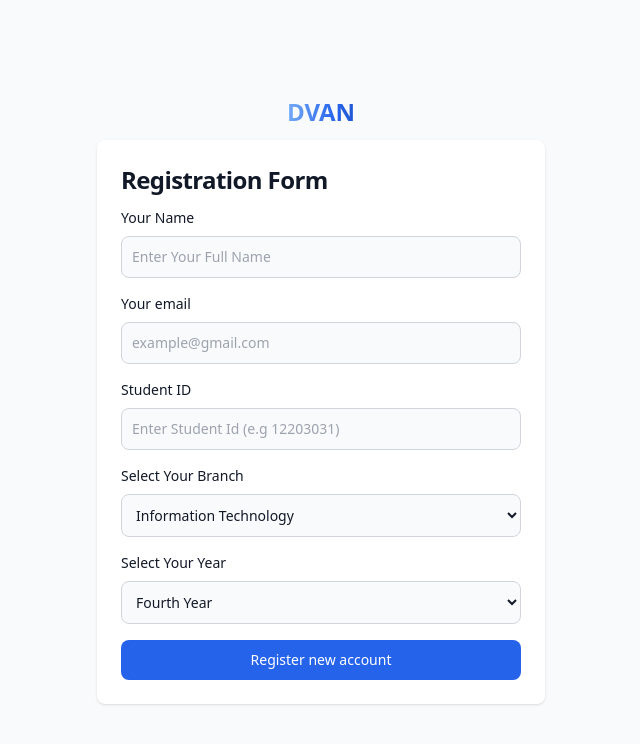
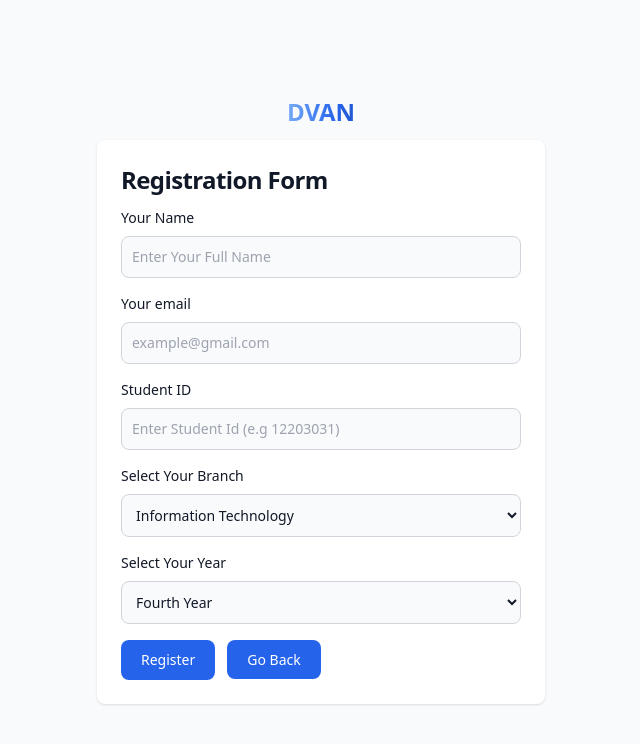
Before and after one commit to DiveshJ8766/Dvan_Test, a React (Create React App) app: page /studentform in a window 1280 px wide. Shown: the top 744 px of the page, without its empty margins (319-959 px from the left). Built offline with nearby package versions, Linux system fonts and the light colour scheme; no server answers.

Commit message:
Update StudentForm.js

```diff
--- a/src/Components/Registration/StudentForm.js
+++ b/src/Components/Registration/StudentForm.js
@@ -140,8 +140,9 @@
             </select>
           </div>
           <button type="submit"
-            className="w-full text-white bg-primary-600 hover:bg-primary-700 focus:ring-4 focus:outline-none focus:ring-primary-300 font-medium rounded-lg text-sm px-5 py-2.5 text-center dark:bg-primary-600 dark:hover:bg-primary-700 dark:focus:ring-primary-800">Register
-            new account</button>
+            className="text-white bg-primary-600 hover:bg-primary-700 focus:ring-4 focus:outline-none focus:ring-primary-300 font-medium rounded-lg text-sm px-5 py-2.5 text-center dark:bg-primary-600 dark:hover:bg-primary-700 dark:focus:ring-primary-800">Register</button>
+          <Link to="/"
+            className=" text-white bg-primary-600 hover:bg-primary-700 focus:ring-4 focus:outline-none focus:ring-primary-300 font-medium rounded-lg text-sm px-5 py-2.5 text-center dark:bg-primary-600 dark:hover:bg-primary-700 dark:focus:ring-primary-800 ml-3">Go Back</Link>
         </form>
       </div>
     </div>
```
